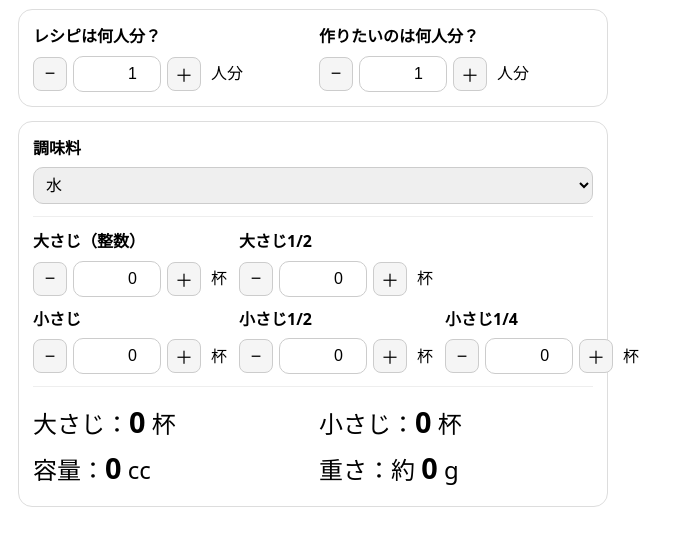
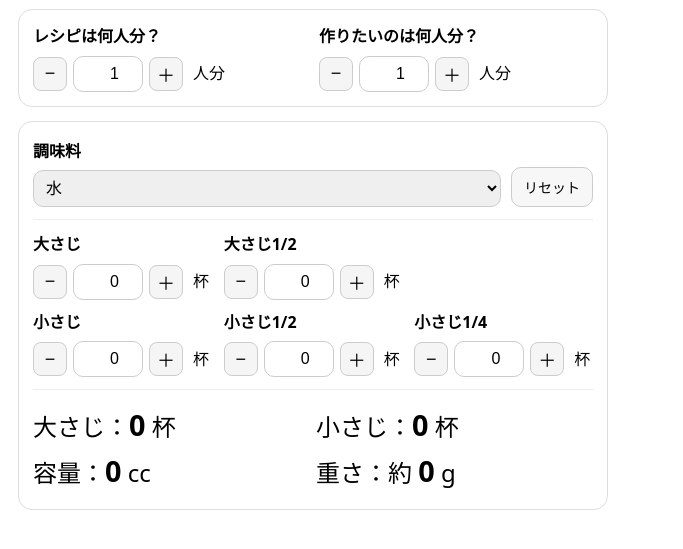
Before and after one commit to YukkyStudio/recipe-calculator, a plain HTML site: page index.html in a window 1280 px wide. Shown: the part 53-602 px from the top of the page, without its empty margins (0-683 px from the left). Drawn offline with Linux system fonts and the light colour scheme.

Commit message:
Add files via upload

```diff
--- a/index.html
+++ b/index.html
@@ -41,12 +41,13 @@ select {
   gap: 6px;
 }
 .number-control input {
-  width: 70px;
+  width: 70px;              /* 入力欄はコンパクト */
   text-align: right;
   font-size: 16px;
   padding: 8px;
   border-radius: 10px;
   border: 1px solid #ccc;
+  box-sizing: border-box;
 }
 .number-control button {
   width: 34px;
@@ -56,6 +57,7 @@ select {
   border: 1px solid #ccc;
   background: #f5f5f5;
 }
+.number-control button:active { transform: translateY(1px); }
 .number-control span.unit {
   margin-left: 4px;
   white-space: nowrap;
@@ -63,26 +65,38 @@ select {
 
 .hr { height: 1px; background: #eee; margin: 12px 0; }
 
+/* 調味料ヘッダー（選択＋リセット） */
+.condiment-head{
+  display: flex;
+  align-items: end;
+  gap: 10px;
+}
+.condiment-head .grow { flex: 1; }
+.reset-btn{
+  white-space: nowrap;
+  font-size: 14px;
+  padding: 9px 12px;
+  border-radius: 10px;
+  border: 1px solid #ccc;
+  background: #f7f7f7;
+}
+.reset-btn:active{ transform: translateY(1px); }
+
 /* 結果表示 */
-.result {
-  font-size: 1.5em;
-}
+.result { font-size: 1.5em; }          /* 1.5倍 */
 .result-row {
   display: flex;
   justify-content: space-between;
-  gap: 12px;
+  gap: 6px;                              /* 間隔を半分 */
 }
-.result-item {
-  flex: 1;
-}
-.result b {
-  font-size: 1.2em;
-}
+.result-item { flex: 1; }
+.result b { font-size: 1.2em; }
 .mono { font-variant-numeric: tabular-nums; }
 
 @media (max-width:520px){
   .row, .row3 { grid-template-columns: 1fr; }
   .result-row { flex-direction: column; }
+  .condiment-head { align-items: stretch; }
 }
 </style>
 </head>
@@ -95,9 +109,9 @@ select {
     <div>
       <label>レシピは何人分？</label>
       <div class="number-control">
-        <button class="btn-step" data-target="recipeServings" data-delta="-1">−</button>
+        <button class="btn-step" data-target="recipeServings" data-delta="-1" type="button">−</button>
         <input id="recipeServings" type="number" value="1" readonly>
-        <button class="btn-step" data-target="recipeServings" data-delta="1">＋</button>
+        <button class="btn-step" data-target="recipeServings" data-delta="1" type="button">＋</button>
         <span class="unit">人分</span>
       </div>
     </div>
@@ -105,9 +119,9 @@ select {
     <div>
       <label>作りたいのは何人分？</label>
       <div class="number-control">
-        <button class="btn-step" data-target="targetServings" data-delta="-1">−</button>
+        <button class="btn-step" data-target="targetServings" data-delta="-1" type="button">−</button>
         <input id="targetServings" type="number" value="1" readonly>
-        <button class="btn-step" data-target="targetServings" data-delta="1">＋</button>
+        <button class="btn-step" data-target="targetServings" data-delta="1" type="button">＋</button>
         <span class="unit">人分</span>
       </div>
     </div>
@@ -115,18 +129,26 @@ select {
 </div>
 
 <div class="card">
-  <label>調味料</label>
-  <select id="condiment"></select>
+  <div class="condiment-head">
+    <div class="grow">
+      <label>調味料</label>
+      <select id="condiment"></select>
+    </div>
+    <div>
+      <label>&nbsp;</label>
+      <button id="btnReset" class="reset-btn" type="button">リセット</button>
+    </div>
+  </div>
 
   <div class="hr"></div>
 
   <div class="row3">
     <div>
-      <label>大さじ（整数）</label>
+      <label>大さじ</label>
       <div class="number-control">
-        <button class="btn-step" data-target="tbsp" data-delta="-1">−</button>
+        <button class="btn-step" data-target="tbsp" data-delta="-1" type="button">−</button>
         <input id="tbsp" type="number" value="0" readonly>
-        <button class="btn-step" data-target="tbsp" data-delta="1">＋</button>
+        <button class="btn-step" data-target="tbsp" data-delta="1" type="button">＋</button>
         <span class="unit">杯</span>
       </div>
     </div>
@@ -134,9 +156,9 @@ select {
     <div>
       <label>大さじ1/2</label>
       <div class="number-control">
-        <button class="btn-step" data-target="tbspHalf" data-delta="-1">−</button>
+        <button class="btn-step" data-target="tbspHalf" data-delta="-1" type="button">−</button>
         <input id="tbspHalf" type="number" value="0" readonly>
-        <button class="btn-step" data-target="tbspHalf" data-delta="1">＋</button>
+        <button class="btn-step" data-target="tbspHalf" data-delta="1" type="button">＋</button>
         <span class="unit">杯</span>
       </div>
     </div>
@@ -146,9 +168,9 @@ select {
     <div>
       <label>小さじ</label>
       <div class="number-control">
-        <button class="btn-step" data-target="tsp" data-delta="-1">−</button>
+        <button class="btn-step" data-target="tsp" data-delta="-1" type="button">−</button>
         <input id="tsp" type="number" value="0" readonly>
-        <button class="btn-step" data-target="tsp" data-delta="1">＋</button>
+        <button class="btn-step" data-target="tsp" data-delta="1" type="button">＋</button>
         <span class="unit">杯</span>
       </div>
     </div>
@@ -156,9 +178,9 @@ select {
     <div>
       <label>小さじ1/2</label>
       <div class="number-control">
-        <button class="btn-step" data-target="tspHalf" data-delta="-1">−</button>
+        <button class="btn-step" data-target="tspHalf" data-delta="-1" type="button">−</button>
         <input id="tspHalf" type="number" value="0" readonly>
-        <button class="btn-step" data-target="tspHalf" data-delta="1">＋</button>
+        <button class="btn-step" data-target="tspHalf" data-delta="1" type="button">＋</button>
         <span class="unit">杯</span>
       </div>
     </div>
@@ -166,9 +188,9 @@ select {
     <div>
       <label>小さじ1/4</label>
       <div class="number-control">
-        <button class="btn-step" data-target="tspQuarter" data-delta="-1">−</button>
+        <button class="btn-step" data-target="tspQuarter" data-delta="-1" type="button">−</button>
         <input id="tspQuarter" type="number" value="0" readonly>
-        <button class="btn-step" data-target="tspQuarter" data-delta="1">＋</button>
+        <button class="btn-step" data-target="tspQuarter" data-delta="1" type="button">＋</button>
         <span class="unit">杯</span>
       </div>
     </div>
@@ -190,7 +212,13 @@ select {
 
 <script>
 const DENSITY = {
-  "水":100,"しょうゆ":120,"調理酒":100,"みりん":120,"砂糖":65,"ケチャップ":140,"ソース":120
+  "水":100,
+  "しょうゆ":120,
+  "調理酒":100,
+  "みりん":120,
+  "砂糖":65,
+  "ケチャップ":140,
+  "ソース":120
 };
 const CC = { tbsp:15, tbspHalf:7.5, tsp:5, tspHalf:2.5, tspQuarter:1.25 };
 const $ = id => document.getElementById(id);
@@ -203,9 +231,18 @@ Object.keys(DENSITY).forEach(k=>{
 
 function round1(n){ return Math.round(n*10)/10; }
 
+function setZeroMeasures(){
+  $("tbsp").value = 0;
+  $("tbspHalf").value = 0;
+  $("tsp").value = 0;
+  $("tspHalf").value = 0;
+  $("tspQuarter").value = 0;
+}
+
 function applyStep(id, delta){
   const el = $(id);
-  el.value = Math.max(0, Number(el.value) + delta);
+  const min = (id === "recipeServings" || id === "targetServings") ? 1 : 0;
+  el.value = Math.max(min, Number(el.value) + delta);
   calc();
 }
 
@@ -215,11 +252,11 @@ function calc(){
   const factor = target / recipe;
 
   const cc =
-    $("tbsp").value      * CC.tbsp +
-    $("tbspHalf").value  * CC.tbspHalf +
-    $("tsp").value       * CC.tsp +
-    $("tspHalf").value   * CC.tspHalf +
-    $("tspQuarter").value* CC.tspQuarter;
+    Number($("tbsp").value)       * CC.tbsp +
+    Number($("tbspHalf").value)   * CC.tbspHalf +
+    Number($("tsp").value)        * CC.tsp +
+    Number($("tspHalf").value)    * CC.tspHalf +
+    Number($("tspQuarter").value) * CC.tspQuarter;
 
   const total = cc * factor;
 
@@ -229,13 +266,27 @@ function calc(){
   $("outG").textContent    = round1(total * DENSITY[$("condiment").value] / 100);
 }
 
+// ±ボタン
 document.querySelectorAll(".btn-step").forEach(btn=>{
   btn.addEventListener("click", ()=>{
     applyStep(btn.dataset.target, Number(btn.dataset.delta));
   });
 });
 
+// リセットボタン（調味料の杯数だけ）
+$("btnReset").addEventListener("click", ()=>{
+  setZeroMeasures();
+  calc();
+});
+
+// 調味料を選び直したら自動リセット
+$("condiment").addEventListener("change", ()=>{
+  setZeroMeasures();
+  calc();
+});
+
 $("condiment").value="水";
+setZeroMeasures();
 calc();
 </script>
 </body>
```
